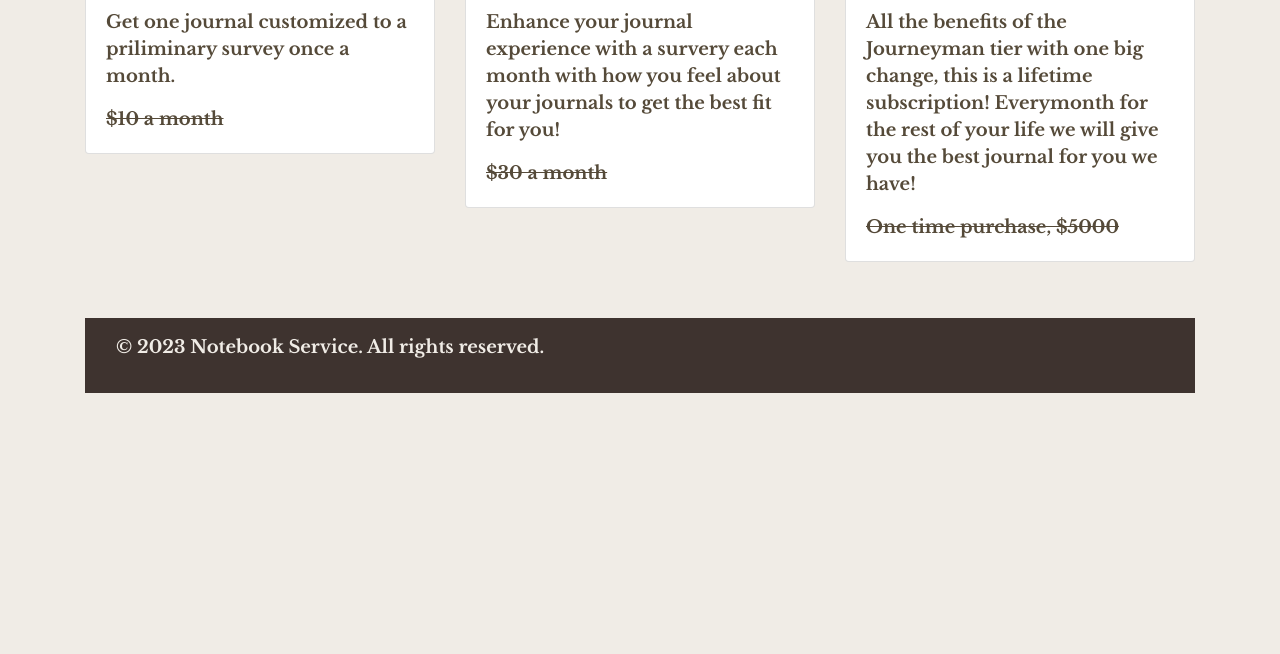
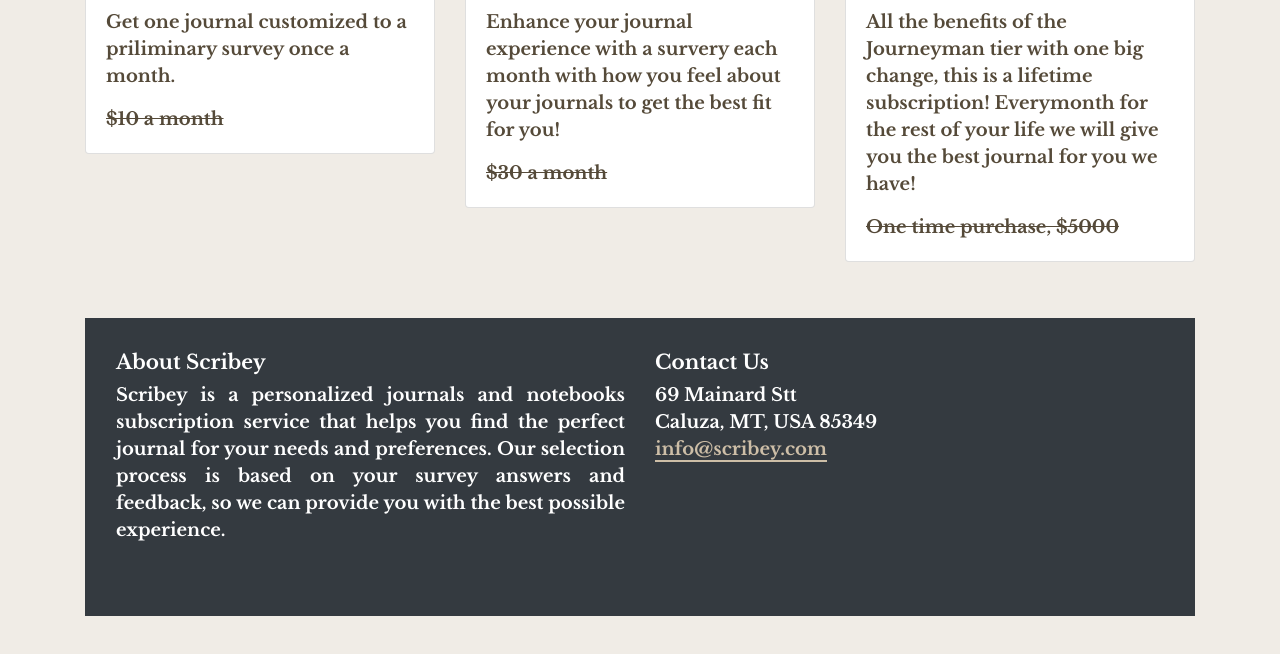
Before and after one commit to wepstein712/Scribey, a plain HTML site: page subscribe.html in a window 1280 px wide. Shown: the part 590-1244 px from the top of the page. Before the commit the page ends 1031 px from the top, so only its background shows below. Drawn offline with nearby package versions, Linux system fonts and the light colour scheme.

Commit message:
Update subscribe.html

```diff
--- a/subscribe.html
+++ b/subscribe.html
@@ -181,11 +181,24 @@ footer {
       </div>
     </div>
 
-	<footer>
-		<div class="container">
-			<p>&copy; 2023 Notebook Service. All rights reserved.</p>
-		</div>
-	</footer>
+  <footer class="bg-dark text-white">
+    <div class="container py-3">
+      <div class="row">
+        <div class="col-md-6 mb-4">
+          <h5>About Scribey</h5>
+          <p class="text-justify">Scribey is a personalized journals and notebooks subscription service that helps you find the perfect journal for your needs and preferences. Our selection process is based on your survey answers and feedback, so we can provide you with the best possible experience.</p>
+        </div>
+        <div class="col-md-6 mb-4">
+          <h5>Contact Us</h5>
+          <address>
+            69 Mainard Stt<br>
+            Caluza, MT, USA 85349<br>
+            <a href="mailto:info@scribey.com">info@scribey.com</a>
+          </address>
+        </div>
+      </div>
+    </div>
+  </footer>
 
 </body>
 </html>
```
